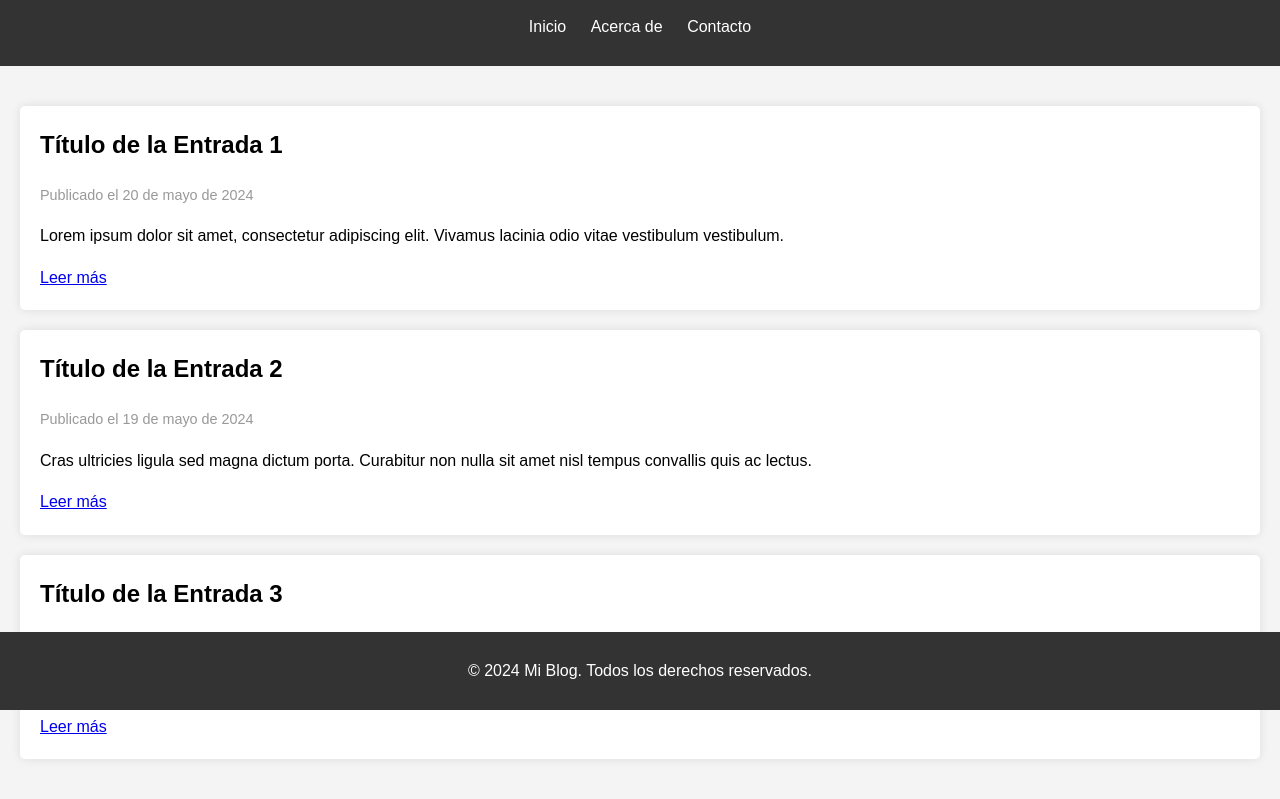
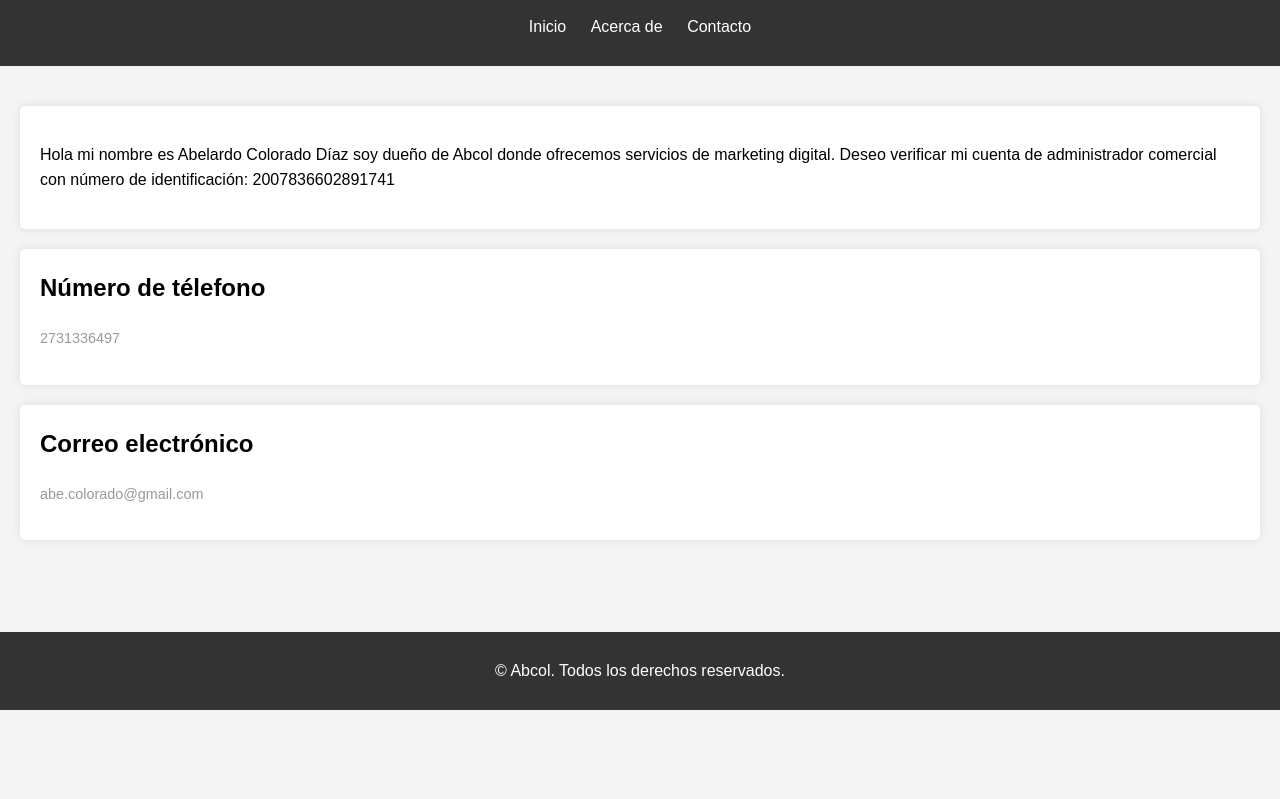
Before and after one commit to AbelardoCD/cuentaComercial, a plain HTML site: page index.html in a window 1280 px wide. Shown: the part 90-889 px from the top of the page. After the commit the page ends 800 px from the top, so only its background shows below. Drawn offline with Linux system fonts and the light colour scheme.

Commit message:
agrega info

```diff
--- a/index.html
+++ b/index.html
@@ -3,12 +3,12 @@
 <head>
     <meta charset="UTF-8">
     <meta name="viewport" content="width=device-width, initial-scale=1.0">
-    <title>Mi Blog</title>
+    <title>Abcol</title>
     <link rel="stylesheet" href="styles.css">
 </head>
 <body>
     <header>
-        <h1>Bienvenidos a Mi Blog</h1>
+        <h1>Facebook-verification</h1>
         <nav>
             <ul>
                 <li><a href="#home">Inicio</a></li>
@@ -20,29 +20,23 @@
 
     <main>
         <section class="blog-post">
-            <h2>Título de la Entrada 1</h2>
-            <p class="date">Publicado el 20 de mayo de 2024</p>
-            <p>Lorem ipsum dolor sit amet, consectetur adipiscing elit. Vivamus lacinia odio vitae vestibulum vestibulum.</p>
-            <a href="post1.html">Leer más</a>
+            <p>Hola mi nombre es Abelardo Colorado Díaz soy dueño de Abcol donde ofrecemos servicios de marketing digital. Deseo verificar mi cuenta de administrador comercial con número de identificación: 2007836602891741</p>
         </section>
 
         <section class="blog-post">
-            <h2>Título de la Entrada 2</h2>
-            <p class="date">Publicado el 19 de mayo de 2024</p>
-            <p>Cras ultricies ligula sed magna dictum porta. Curabitur non nulla sit amet nisl tempus convallis quis ac lectus.</p>
-            <a href="post2.html">Leer más</a>
+            <h2>Número de télefono</h2>
+            <p class="date">2731336497</p>
+
         </section>
 
         <section class="blog-post">
-            <h2>Título de la Entrada 3</h2>
-            <p class="date">Publicado el 18 de mayo de 2024</p>
-            <p>Quisque velit nisi, pretium ut lacinia in, elementum id enim. Vivamus suscipit tortor eget felis porttitor volutpat.</p>
-            <a href="post3.html">Leer más</a>
+            <h2>Correo electrónico</h2>
+            <p class="date">abe.colorado@gmail.com</p>
         </section>
     </main>
 
     <footer>
-        <p>&copy; 2024 Mi Blog. Todos los derechos reservados.</p>
+        <p>&copy; Abcol. Todos los derechos reservados.</p>
     </footer>
 </body>
 </html>
```
